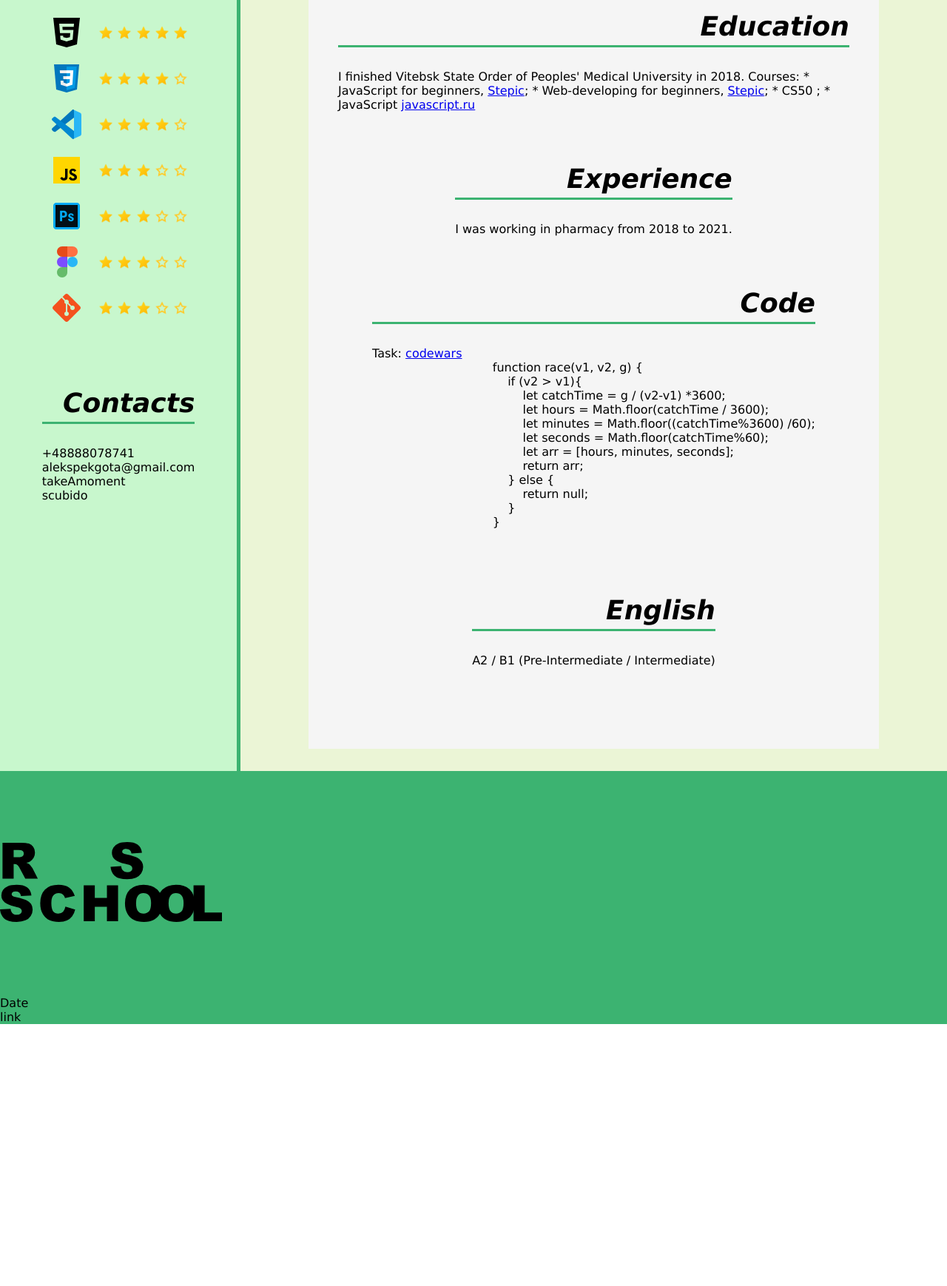
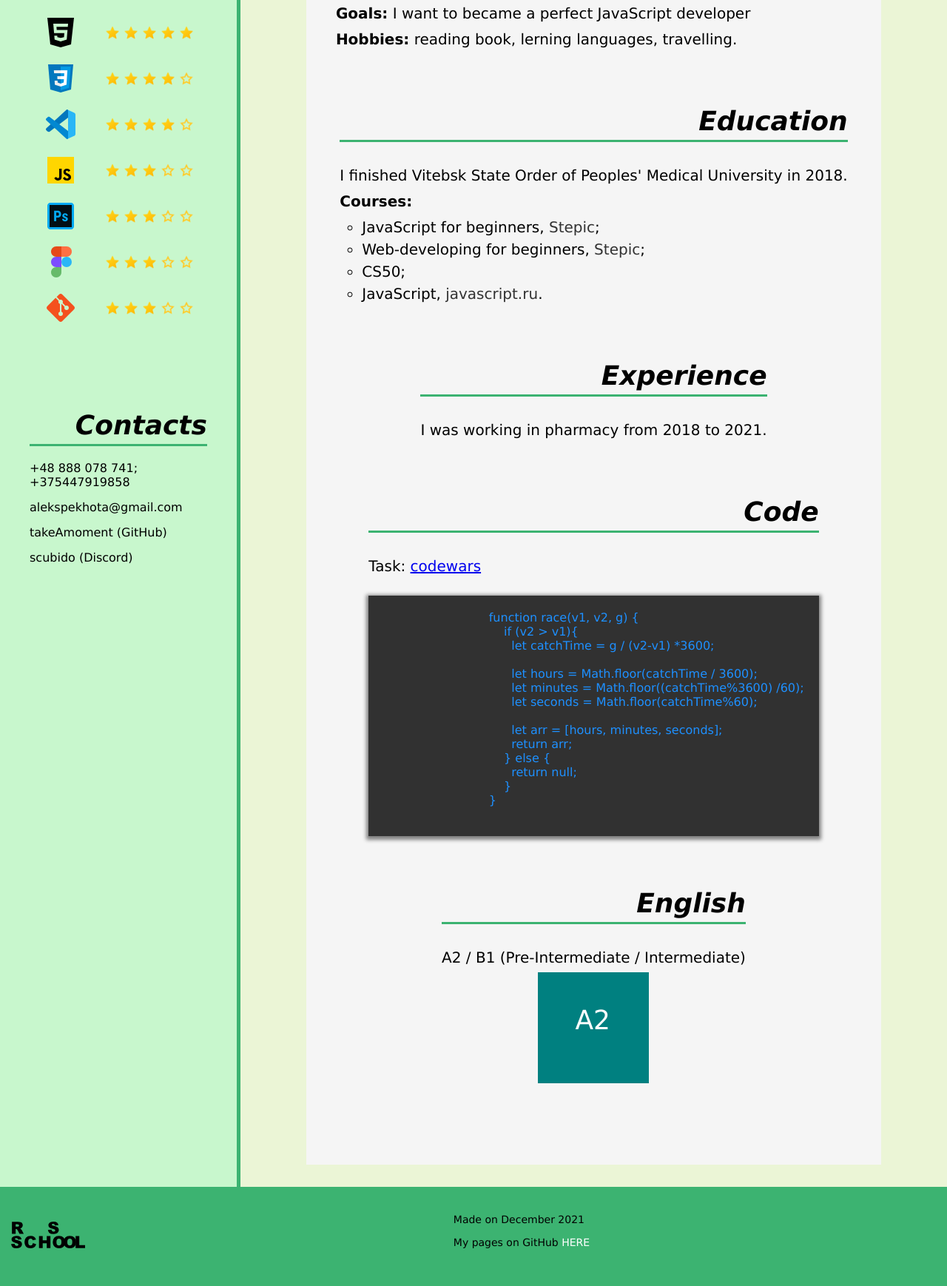
Before and after one commit to takeAmoment/rsschool-cv-st0, a plain HTML site: page index.html in a window 1280 px wide. Shown: the part 559-2297 px from the top of the page at 74% size. Before the commit the page ends 1943 px from the top, so only its background shows below. Drawn offline with Linux system fonts and the light colour scheme.

Commit message:
feat: add styles

```diff
--- a/index.html
+++ b/index.html
@@ -123,10 +123,10 @@
                         <h2 id="contacts-title">Contacts</h2>
                         <div class="contacts-content">
                             <ul class="contacts-list">
-                                <li>+48888078741</li>
-                                <li><a href="" class="gmail"></a>alekspekgota@gmail.com</li>
-                                <li><a href="" class="git_hub"></a>takeAmoment</li>
-                                <li><a href="" class="discord"></a>scubido</li>
+                                <li>+48 888 078 741; +375447919858</li>
+                                <li>alekspekhota@gmail.com</li>
+                                <li>takeAmoment (GitHub)</li>
+                                <li>scubido (Discord)</li>
                             </ul>
                         </div>
                     </section>
@@ -137,19 +137,24 @@
                 <section class="about">
                     <h2 id="about-title">About me</h2>
                     <div class="about-content">
-                        <p>I like creating new intresting things, and really want to became a perfect JS developer. I'm patient person and I adore self-develepment.
+                        <p>I'm 25 years old. I like creating new intresting things. I'm patient person and I adore self-develepment.
                          I'm interested in solving difficult tasks and working in team.</p>
+                        <p><span>Goals:</span> I want to became a perfect JavaScript developer</p>
+                        <p><span>Hobbies:</span> reading book, lerning languages, travelling.</p>
                     </div>
                 </section>
                 <section class="education">
                     <h2 id="education-title">Education</h2>
                     <div class="education-content">
-                        <p>I finished Vitebsk State Order of Peoples' Medical University in 2018.
-                            Courses:
-                            * JavaScript for beginners, <a href="https://welcome.stepik.org/ru">Stepic</a>;
-                            * Web-developing for beginners, <a href="https://welcome.stepik.org/ru">Stepic</a>;
-                            * CS50 ;
-                            * JavaScript <a href="https://learn.javascript.ru/">javascript.ru</a></p>
+                        <p>I finished Vitebsk State Order of Peoples' Medical University in 2018.</p>
+                        <p><span>Courses:</span>
+                            <ul class="courses">
+                                <li>JavaScript for beginners, <a href="https://welcome.stepik.org/ru">Stepic</a>;</li>
+                                <li>Web-developing for beginners, <a href="https://welcome.stepik.org/ru">Stepic</a>;</li>
+                                <li>CS50;</li>
+                                <li>JavaScript, <a href="https://learn.javascript.ru/">javascript.ru</a>.</li>
+                            </ul>
+                        </p>
                     </div>
                 </section>
                 <section class="experience">
@@ -167,9 +172,11 @@
                             function race(v1, v2, g) {
                                 if (v2 > v1){
                                   let catchTime = g / (v2-v1) *3600;
+
                                   let hours = Math.floor(catchTime / 3600);
                                   let minutes = Math.floor((catchTime%3600) /60);
                                   let seconds = Math.floor(catchTime%60);
+
                                   let arr = [hours, minutes, seconds];
                                   return arr;
                                 } else {
@@ -184,6 +191,9 @@
                     <h2 id="english-title">English</h2>
                     <div class="english-content">
                         <p>A2 / B1 (Pre-Intermediate / Intermediate)</p>
+                        <div class="cube">
+                            <p>A2</p>
+                        </div>
                     </div>
                 </section>
             </div>
@@ -192,14 +202,14 @@
         <footer class="footer">
             <div class="footer-container">
                 <div class="logo">
-                    <a href="" class="rss-schole">
+                    <a href="https://rs.school/" class="rss-schole">
                         <img src="image/rs_school.svg" alt="rss-schole" class="rss" width="300px" height="300px">
                     </a>
                 </div>
                 <nav class="footer-menu">
                     <ul class="footer-list">
-                        <li>Date</li>
-                        <li>link</li>
+                        <li>Made on December 2021</li>
+                        <li>My pages on GitHub<a href="//github.com/takeAmoment"> HERE</a></li>
                     </ul>
                 </nav>
             </div>
--- a/style/style.css
+++ b/style/style.css
@@ -5,6 +5,7 @@
 }
 li{
     list-style: none;
+    padding-bottom: 15px;
 }
 .wrapper{
     display: grid;
@@ -32,9 +33,7 @@ li{
     grid-auto-flow: column;
     justify-items: center;
 }
-.header-list li{
-    list-style: none;
-}
+
 .header-link{
     text-decoration: none;
     color: white;
@@ -66,7 +65,7 @@ h2{
     font-style: italic;
     padding-bottom: 5px;
     border-bottom: 3px solid  mediumseagreen;
-    margin-bottom: 30px;
+    /* margin-bottom: 30px; */
 }
 .photo{
     padding-bottom: 50px;
@@ -80,19 +79,35 @@ h2{
 
 }
 section{
-    padding-bottom: 70px;
+    margin-bottom: 70px;
 }
 .skills-flex{
     display: flex;
     flex-direction: row;
     align-items: center;
     justify-content: space-around;
-    margin: 0 auto;
     padding-bottom: 10px;
 }
 
 .stars{
     width: 20px;
+}
+.skills-content{
+    padding-top: 30px;
+    margin-bottom: 100px;
+}
+.contacts-content{
+    padding-top: 20px;
+}
+.contacts-list{
+    display: flex;
+    flex-direction: column;
+    align-content: center;
+}
+p{
+    font-size: 20px;
+    line-height: 30px;
+    padding-bottom: 5px;
 }
 .main-content{
     grid-column: 3/3;
@@ -104,9 +119,85 @@ section{
 }
 h1{
     font-size: 64px;
-    margin-bottom: 50px;
+    margin-bottom: 70px;
+}
+.about-content{
+    padding-top: 30px;
+}
+.about-content span{
+    font-weight: bold;
+}
+.education-content{
+    padding-top: 30px;
+}
+.education-content span{
+    font-weight: bold;
+}
+.courses li{
+    font-size: 20px;
+    line-height: 30px;
+    list-style:circle;
+    margin-left: 30px;
+    padding: 0px;
+}
+.courses a{
+    text-decoration: none;
+    color: rgba(0, 0, 0, 0.795);
+}
+.experience-content{
+    padding-top: 30px;
+}
+.code-content{
+    padding-top: 30px;
+}
+pre{
+    margin-top: 20px;
+    background-color: rgba(0, 0, 0, 0.8);
+    padding: 20px;
+    color:dodgerblue;
+    box-shadow: 0px 2px 5px 3px grey;
+}
+.english-content{
+    padding-top: 30px;
+}
+.cube{
+    width: 150px;
+    height: 150px;
+    margin: 0 auto;
+    background-color:teal;
+}
+.cube p{
+    color: white;
+    padding: 50px;
+    font-size: 36px;
 }
 .footer{
     grid-area: footer;
     background-color:mediumseagreen;
 }
+.footer-container{
+    display: grid;
+    grid-template-rows: 1fr;
+    grid-template-columns: 1fr minmax(auto, 100px) minmax(auto, 1100px) minmax(auto, 100px);
+    align-items: center;
+    justify-items: center;
+}
+.logo{
+    grid-column: 1/2;
+    padding: 15px;
+}
+.logo img{
+    max-width: 100px;
+    max-height: 100px;
+}
+.footer-menu{
+    grid-column: 3/3;
+}
+.footer-menu li{
+    font-size: 14px;
+}
+.footer-menu a{
+    text-decoration: none;
+    color: white;
+
+}
```
Lines whose indentation alone changed are shown as unchanged.
